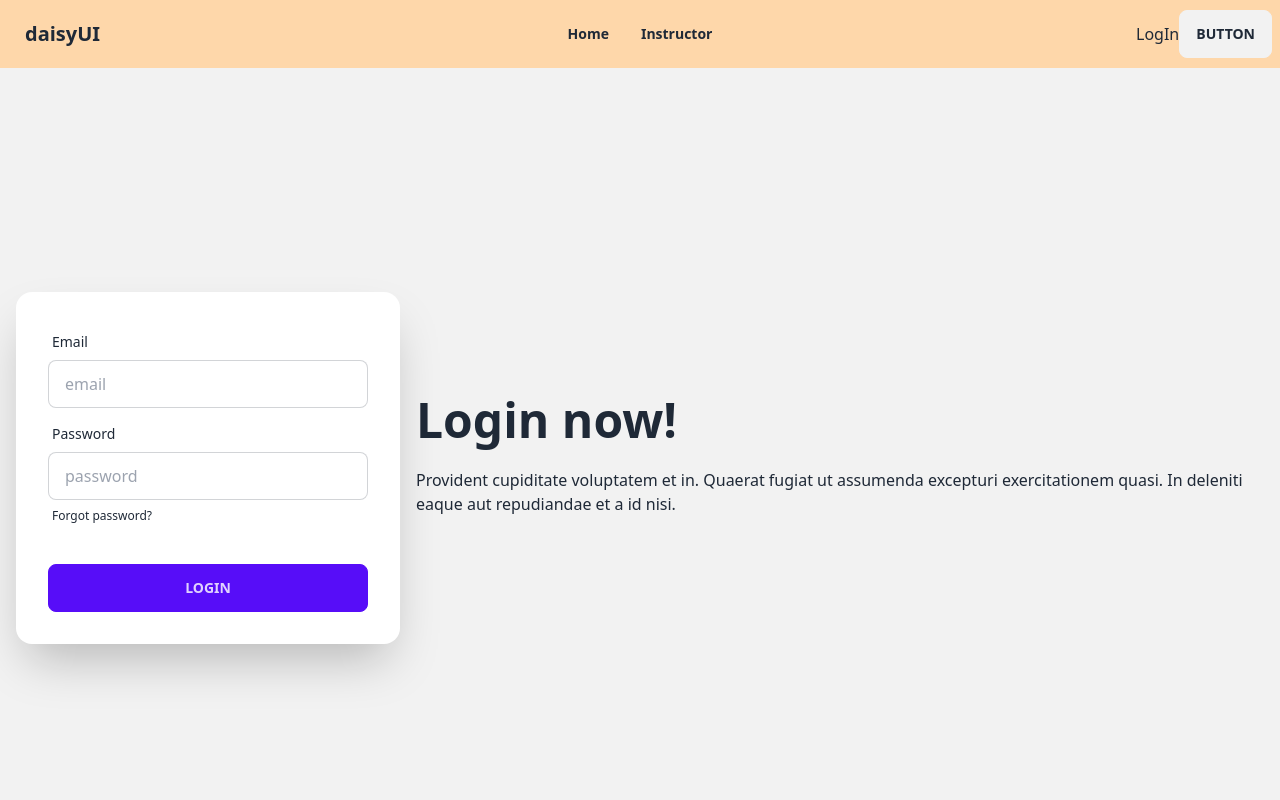
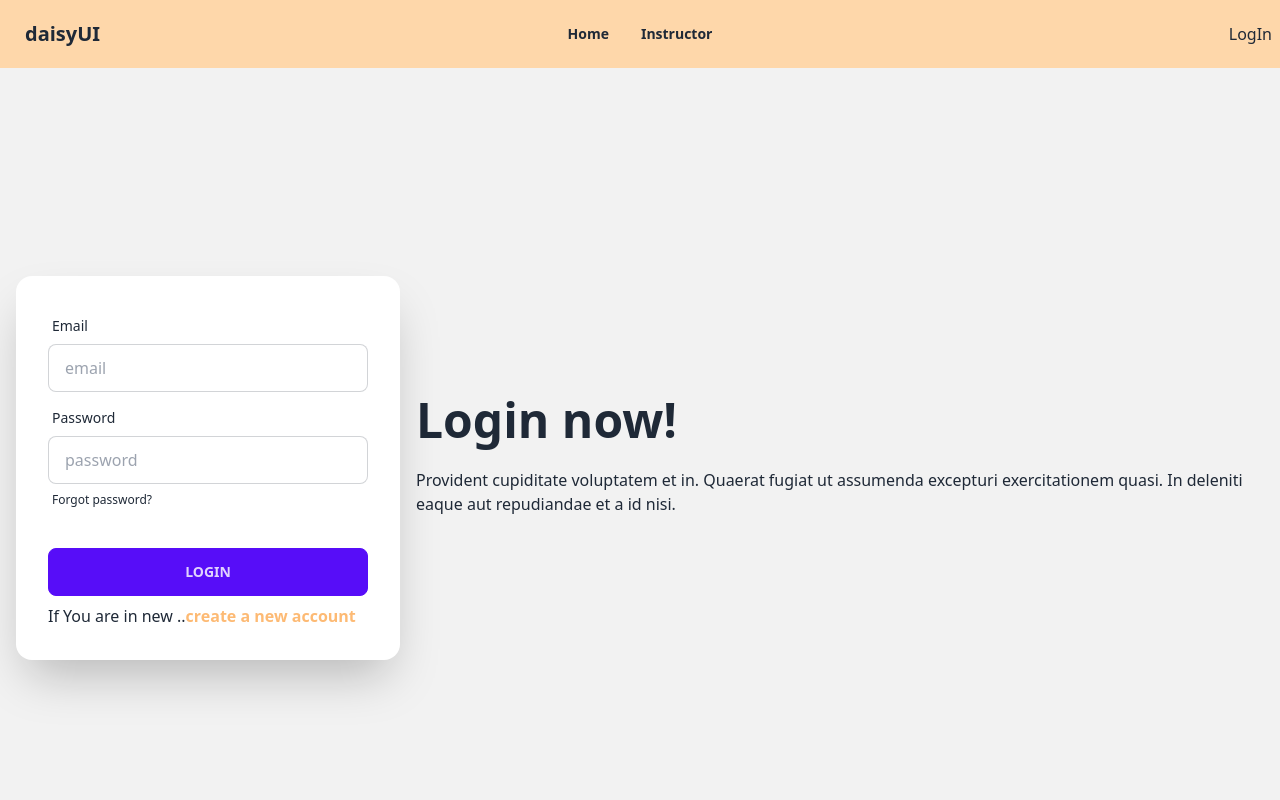
Before and after one commit to najmul905/summer-school-camp-client, a React (Vite) app: page /logIn in a window 1280 px wide. Shown: the top 800 px of the page. Built offline with nearby package versions, Linux system fonts and the light colour scheme; no server answers.

Commit message:
create logOut systame

```diff
--- a/src/assets/Pages/SingIn/Login.jsx
+++ b/src/assets/Pages/SingIn/Login.jsx
@@ -1,6 +1,20 @@
+import { useContext } from "react";
 import { Link } from "react-router-dom";
+import { AuthContext } from "../../../Provider/AuthProvider";
 
 const Login = () => {
+    const {logIn}=useContext(AuthContext)
+
+const handelLogIn=(event)=>{
+    event.preventDefault();
+    const form=event.target;
+    const email=form.email.value;
+    const password=form.password.value
+    logIn(email,password)
+    .then(res=>console.log(res.user))
+    .catch(error=>console.log(error.message))
+}
+
     return (
         <div>
            <div className="hero min-h-screen bg-base-200">
@@ -10,18 +24,18 @@ const Login = () => {
       <p className="py-6">Provident cupiditate voluptatem et in. Quaerat fugiat ut assumenda excepturi exercitationem quasi. In deleniti eaque aut repudiandae et a id nisi.</p>
     </div>
     <div className="card flex-shrink-0 w-full max-w-sm shadow-2xl bg-base-100">
-      <form className="card-body">
+      <form onSubmit={handelLogIn} className="card-body">
         <div className="form-control">
           <label className="label">
             <span className="label-text">Email</span>
           </label>
-          <input type="text" placeholder="email" className="input input-bordered" />
+          <input type="text" name="email" required placeholder="email" className="input input-bordered" />
         </div>
         <div className="form-control">
           <label className="label">
             <span className="label-text">Password</span>
           </label>
-          <input type="text" placeholder="password" className="input input-bordered" />
+          <input type="password" name="password" required placeholder="password" className="input input-bordered" />
           <label className="label">
             <a href="#" className="label-text-alt link link-hover">Forgot password?</a>
           </label>
@@ -29,11 +43,14 @@ const Login = () => {
         <div className="form-control mt-6">
           <button className="btn btn-primary">Login</button>
         </div>
+        <div>
+            <h1>If You are in new ..<Link className="font-bold text-orange-300" to="/singUp"><a href="">create a new account</a></Link>
+</h1>
+        </div>
       </form>
     </div>
   </div>
 </div>
-            <Link to="/singUp"><a href="">create a new account</a></Link>
         </div>
     );
 };
--- a/src/assets/Shared/Navbar/Navbar.jsx
+++ b/src/assets/Shared/Navbar/Navbar.jsx
@@ -1,6 +1,16 @@
+import { useContext } from "react";
 import { Link } from "react-router-dom";
+import { AuthContext } from "../../../Provider/AuthProvider";
 
 const Navbar = () => {
+
+const {user,logOut}=useContext(AuthContext)
+const handelLogOut=()=>{
+  logOut()
+  .then(()=>{})
+  .catch(error=>console.log(error.message))
+}
+
     const navOption=<>
     <li><Link to="/">Home</Link></li>
     <li><Link to="/instructor">Instructor</Link></li>
@@ -26,9 +36,11 @@ const Navbar = () => {
     </ul>
   </div>
   <div className="navbar-end">
-<Link to='/logIn'><button>LogIn</button></Link>
 
-    <a className="btn">Button</a>
+{
+  user?<><button onClick={handelLogOut}>LogOut</button></>:<><Link to='/logIn'><button>LogIn</button></Link></>
+}
+
 
 
   </div>
```
